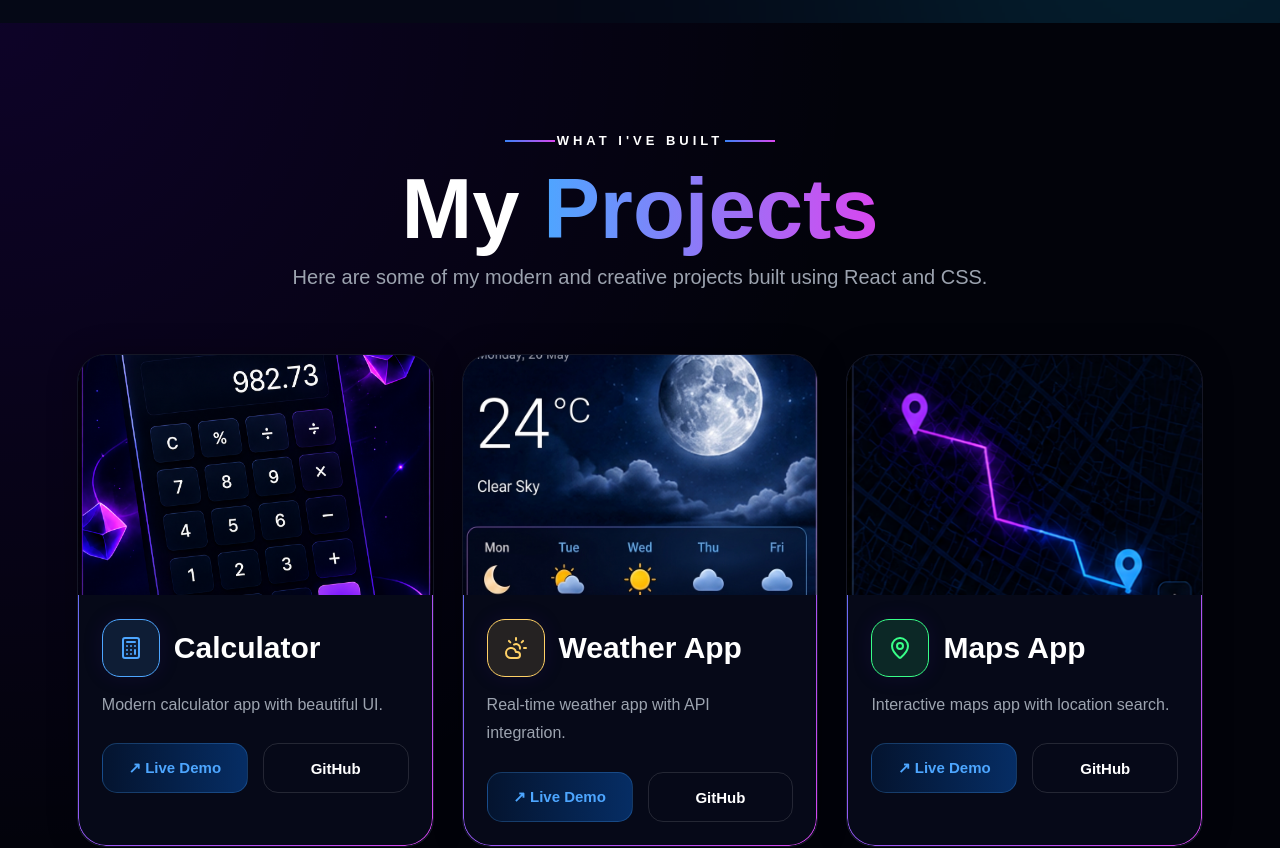
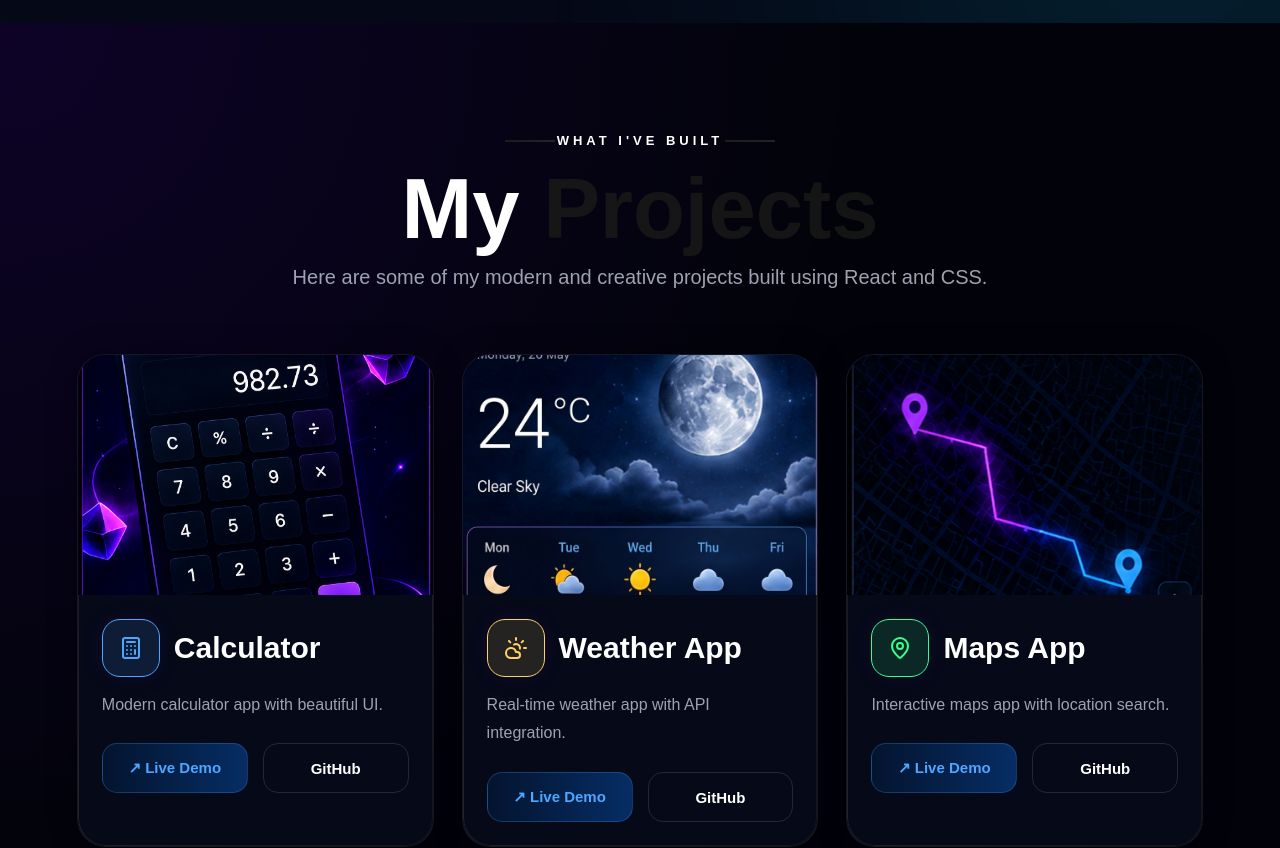
Before and after one commit to Ankita-Singh2006/Archana, a React (Vite) app: page / in a window 1280 px wide. Shown: the part 2860-3708 px from the top of the page. Built offline with nearby package versions, Linux system fonts and the light colour scheme.

Commit message:
fixed weather css conflict

```diff
--- a/src/styles/Projects.css
+++ b/src/styles/Projects.css
@@ -74,8 +74,8 @@ body{
   background:
   linear-gradient(
     90deg,
-    #3b82f6,
-    #d946ef
+    #1c1c1d,
+    #242324
   );
 
   position:absolute;
@@ -111,8 +111,8 @@ body{
   background:
   linear-gradient(
     90deg,
-    #4da6ff,
-    #d946ef
+    #161616,
+    #141414
   );
 
   -webkit-background-clip:text;
@@ -187,9 +187,9 @@ body{
   background:
   linear-gradient(
     135deg,
-    #3b82f6,
-    #8b5cf6,
-    #d946ef
+    #0f0f0f,
+    #252427,
+    #161516
   );
 
   -webkit-mask:
```
